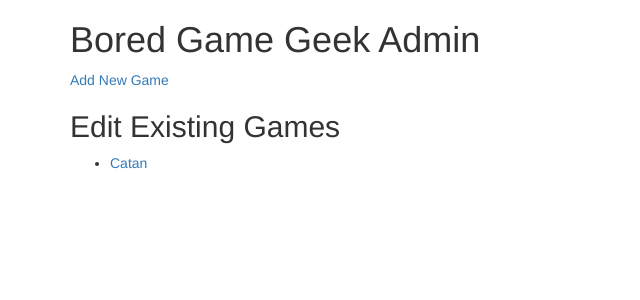
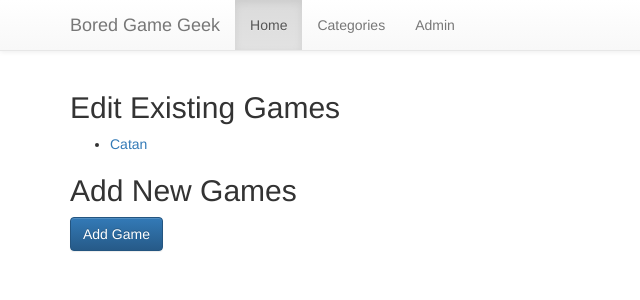
Before and after one commit to chrisUsick/workflow-test, a PHP site: page /admin.php in a window 1280 px wide. Shown: the top 300 px of the page, without its empty margins (0-640 px from the left). Run offline with PHP 8.4, Linux system fonts and the light colour scheme; data comes from the database, SQL or seed files in the repository; some libraries are stand-ins or nearby versions.

Commit message:
Adding a bootstrap styled nav menu.

```diff
--- a/admin.php
+++ b/admin.php
@@ -5,10 +5,6 @@
 
     require('partials\header.php');
 ?>
-
-<h1>Bored Game Geek Admin</h1>
-
-<p><a href="create_or_update_game.php">Add New Game</a></p>
 
 <h2>Edit Existing Games</h2>
 
@@ -24,4 +20,8 @@
     </ul>
 <?php endif ?>
 
+<h2>Add New Games</h2>
+
+<p><a href="create_or_update_game.php" class="btn btn-primary">Add Game</a></p>
+
 <?php require('partials\footer.php'); ?>
--- a/index.php
+++ b/index.php
@@ -6,8 +6,7 @@
     require('partials\header.php');
 ?>
 
-<h1>Bored Game Geek</h1>
-
+<h2>Board Games</h2>
 <ul>
     <?php foreach($games as $game): ?>
         <li><a href="show.php?id=<?= $game['id'] ?>"><?= $game['name'] ?></a></li>
--- a/partials/header.php
+++ b/partials/header.php
@@ -12,4 +12,26 @@
     <link rel="stylesheet" href="css/summernote.css">
   </head>
 <body>
+    <!-- Static navbar -->
+    <nav class="navbar navbar-default navbar-static-top">
+      <div class="container">
+        <div class="navbar-header">
+          <button type="button" class="navbar-toggle collapsed" data-toggle="collapse" data-target="#navbar" aria-expanded="false" aria-controls="navbar">
+            <span class="sr-only">Toggle navigation</span>
+            <span class="icon-bar"></span>
+            <span class="icon-bar"></span>
+            <span class="icon-bar"></span>
+          </button>
+          <a class="navbar-brand" href="index.php">Bored Game Geek</a>
+        </div>
+        <div id="navbar" class="navbar-collapse collapse">
+          <ul class="nav navbar-nav">
+            <li class="active"><a href="index.php">Home</a></li>
+            <li><a href="#">Categories</a></li>
+            <li><a href="admin.php">Admin</a></li>
+          </ul>
+        </div><!--/.nav-collapse -->
+      </div>
+    </nav>
+
 <div class="container">
--- a/show.php
+++ b/show.php
@@ -6,8 +6,6 @@
 
     require('partials\header.php');
 ?>
-
-<h1>Bored Game Geek</h1>
 
 <h2><?= $game['name'] ?></h2>
 <p>
```
